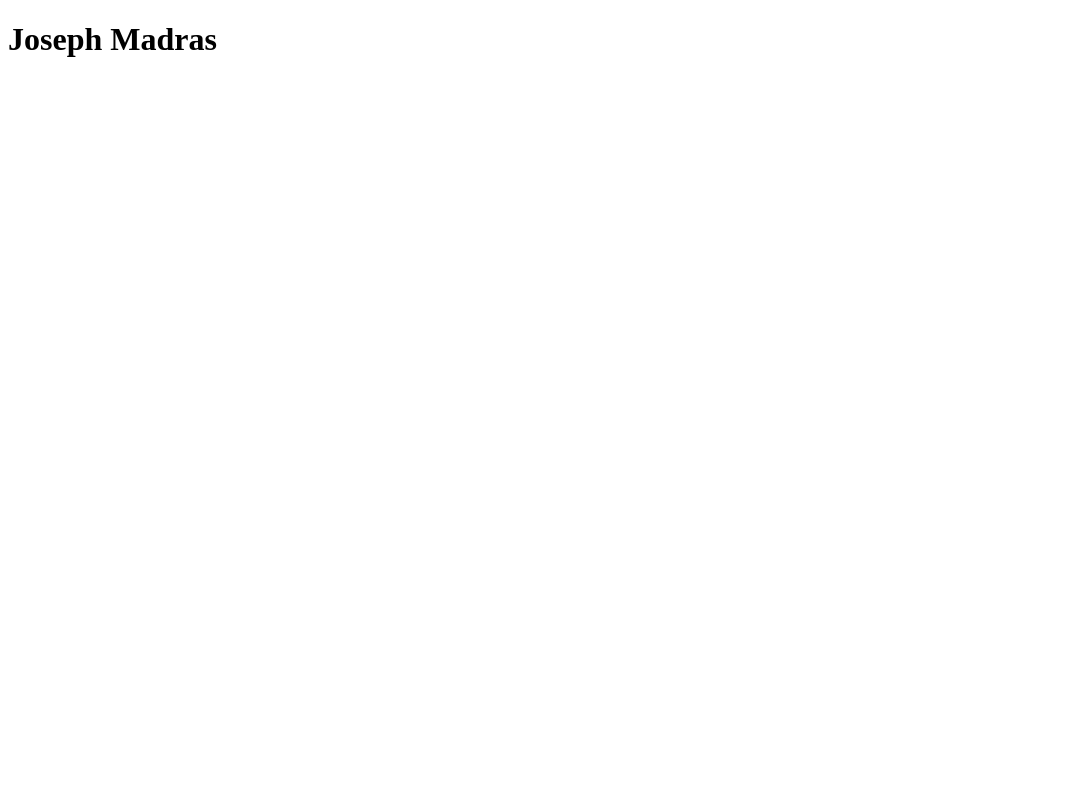
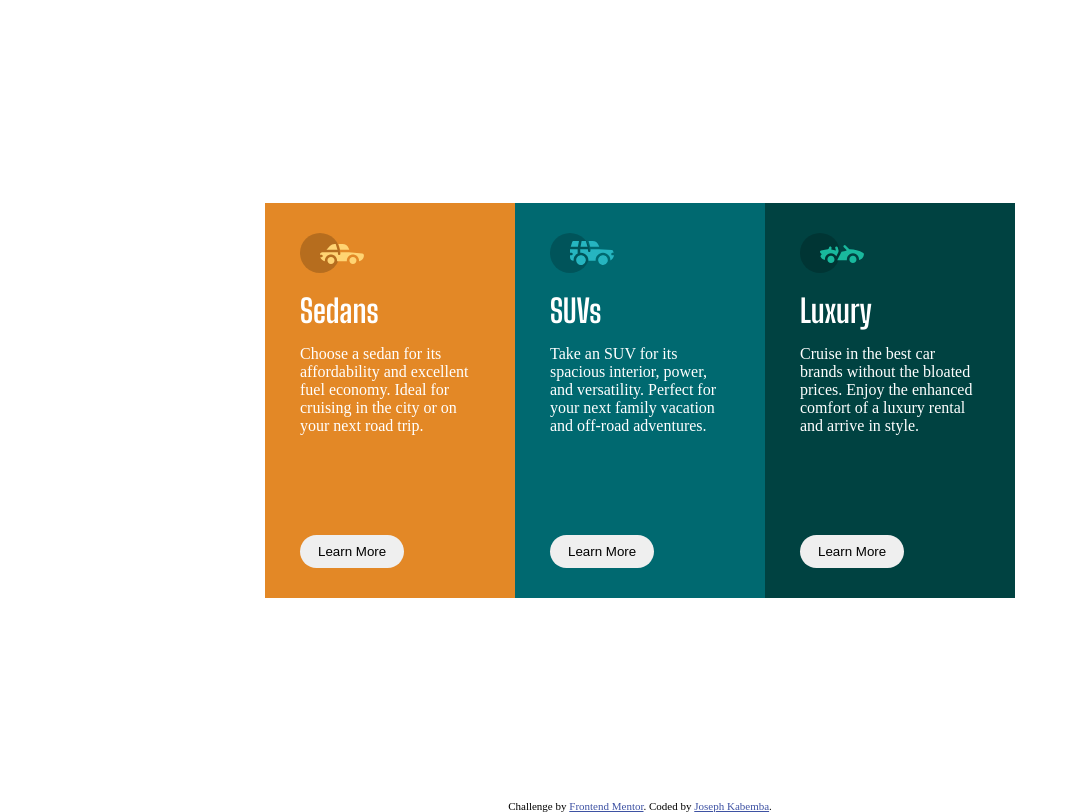
Before and after one commit to josephmadras/3-column-preview-card-component, a plain HTML site: page index.html in a window 1280 px wide. Shown: the whole page, without its empty margins (0-1069 px from the left). Drawn offline with Linux system fonts and the light colour scheme.

Commit message:
feat: add cards

```diff
--- a/index.html
+++ b/index.html
@@ -2,11 +2,113 @@
 <html lang="en">
   <head>
     <meta charset="UTF-8" />
-    <meta http-equiv="X-UA-Compatible" content="IE=edge" />
     <meta name="viewport" content="width=device-width, initial-scale=1.0" />
-    <title>Joseph Madras</title>
+    <!-- displays site properly based on user's device -->
+
+    <link
+      rel="icon"
+      type="image/png"
+      sizes="32x32"
+      href="./images/favicon-32x32.png"
+    />
+
+    <title>Frontend Mentor | 3-column preview card component</title>
+
+    <!-- Feel free to remove these styles or customise in your own stylesheet 👍 -->
+    <style>
+      @import url("https://fonts.googleapis.com/css2?family=Big+Shoulders+Display:wght@700&display=swap");
+      * {
+        margin: 0;
+        padding: 0;
+        box-sizing: border-box;
+      }
+      /* body {
+        font-size: 15px;
+      } */
+      .attribution {
+        font-size: 11px;
+        text-align: center;
+      }
+      .attribution a {
+        color: hsl(228, 45%, 44%);
+      }
+
+      h1 {
+        margin: 15px 0;
+        font-family: "Big Shoulders Display", cursive;
+      }
+      .card-container {
+        height: 100vh;
+        width: 100vw;
+        display: flex;
+        align-items: center;
+        justify-content: center;
+        color: #fff;
+      }
+
+      .card-container > .card {
+        width: 250px;
+        padding: 30px 35px;
+      }
+
+      .card > .btn {
+        border: none;
+        padding: 5% 10%;
+        border-radius: 20px;
+      }
+
+      .card-1 {
+        background-color: hsl(31, 77%, 52%);
+      }
+      .card-2 {
+        background-color: hsl(184, 100%, 22%);
+      }
+      .card-3 {
+        background-color: hsl(179, 100%, 13%);
+      }
+
+      .card-container p {
+        margin-bottom: 100px;
+      }
+    </style>
   </head>
   <body>
-    <h1>Joseph Madras</h1>
+    <div class="card-container">
+      <div class="card card-1">
+        <img src="./images/icon-sedans.svg" alt="Sedans car" />
+        <h1>Sedans</h1>
+        <p>
+          Choose a sedan for its affordability and excellent fuel economy. Ideal
+          for cruising in the city or on your next road trip.
+        </p>
+        <button class="btn">Learn More</button>
+      </div>
+      <div class="card card-2">
+        <img src="./images/icon-suvs.svg" alt="Sedans car" />
+        <h1>SUVs</h1>
+        <p>
+          Take an SUV for its spacious interior, power, and versatility. Perfect
+          for your next family vacation and off-road adventures.
+        </p>
+
+        <button class="btn">Learn More</button>
+      </div>
+      <div class="card card-3">
+        <img src="./images/icon-luxury.svg" alt="Sedans car" />
+        <h1>Luxury</h1>
+        <p>
+          Cruise in the best car brands without the bloated prices. Enjoy the
+          enhanced comfort of a luxury rental and arrive in style.
+        </p>
+        <button class="btn">Learn More</button>
+      </div>
+    </div>
+
+    <div class="attribution">
+      Challenge by
+      <a href="https://www.frontendmentor.io?ref=challenge" target="_blank"
+        >Frontend Mentor</a
+      >. Coded by <a href="#">Joseph Kabemba</a>.
+    </div>
   </body>
 </html>
```
Also changed, not shown: design/active-states.jpg (added), design/desktop-design.jpg (added), design/desktop-preview.jpg (added), design/mobile-design.jpg (added), images/favicon-32x32.png (added), images/icon-luxury.svg (added), images/icon-sedans.svg (added), images/icon-suvs.svg (added), 4 other files.
